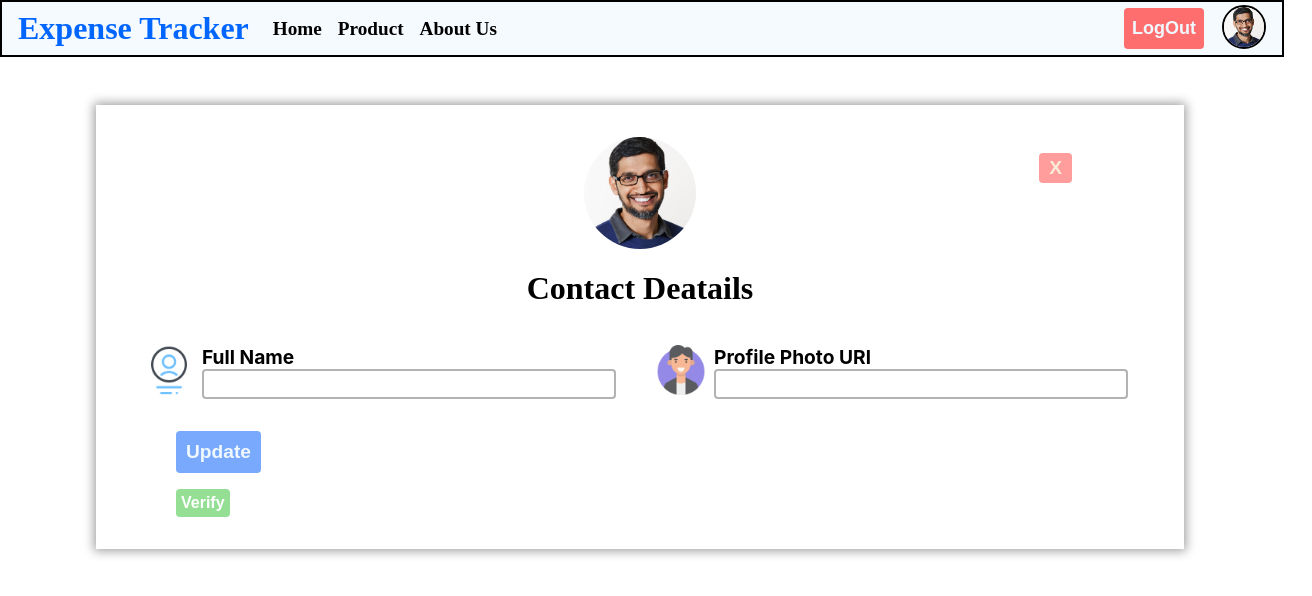
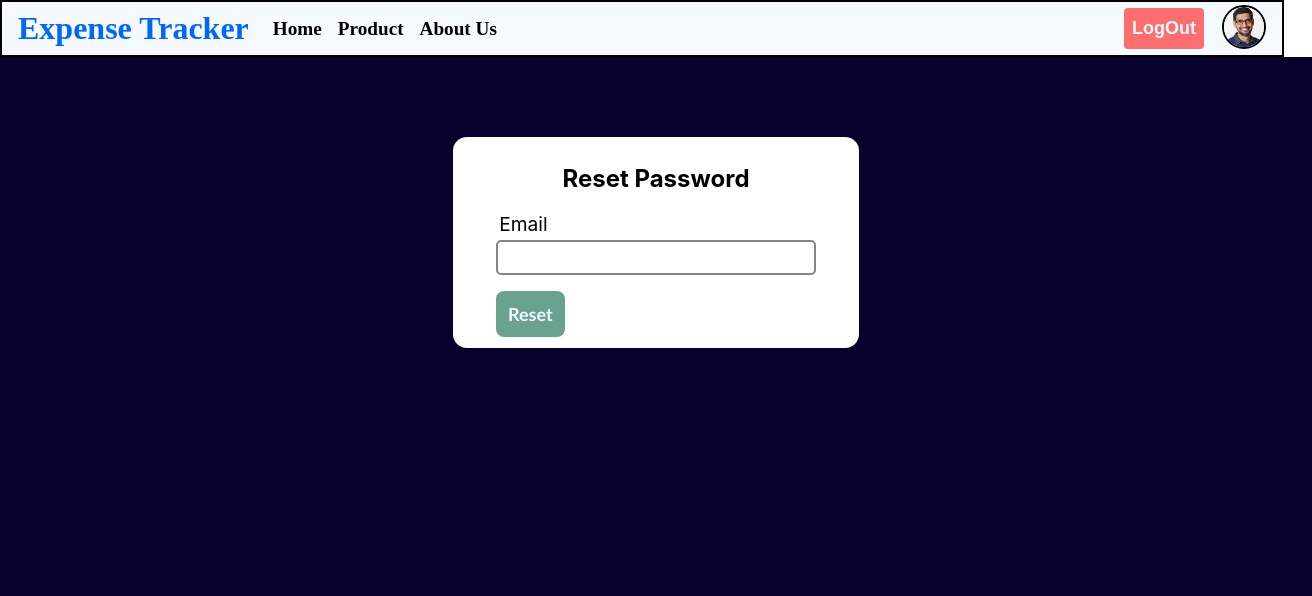
Before and after one commit to shubh532/expense-tracker, a React (Create React App) app: page /reset-password in a window 1280 px wide. Shown: the top 596 px of the page, 1312 px wide, since content can reach past the window. Built offline with nearby package versions, Linux system fonts and the light colour scheme; no server answers; sample sign-in values are in the browser's storage.

Commit message:
Reset Password Functionality

```diff
--- a/src/App.js
+++ b/src/App.js
@@ -6,6 +6,7 @@ import NavBar from './Components/NavBar';
 import HomePage from './Pages/Home';
 import TokenAPI from './ContextAPI/TokenAPI';
 import Profile from './Pages/Profile';
+import ResetPassword from './Components/ResetPassword';
 function App() {
 
   const LogStatus = useContext(TokenAPI)
@@ -26,6 +27,9 @@ function App() {
         <Route path="/login">
           <LogSignInForm />
         </Route>
+        <Route path="/reset-password">
+          <ResetPassword />
+        </Route>
         <Route to="/profile">
           {LogStatus.isLogin ? <Profile /> : <Redirect to="/login" />}
         </Route>
--- a/src/Components/LogSignInForm.js
+++ b/src/Components/LogSignInForm.js
@@ -3,13 +3,14 @@ import { useHistory } from "react-router-dom/cjs/react-router-dom.min"
 import axios from "axios"
 import Style from "./LogSignInForm.module.css"
 import TokenAPI from "../ContextAPI/TokenAPI"
+import { Link } from "react-router-dom/cjs/react-router-dom.min"
 
 function LogSignInForm() {
     const [isLogin, SetisLogin] = useState(true)
     const [Loading, SetLoading] = useState(false)
     const [inpAlert, SetInpAlert] = useState(false)
 
-    const redirectPage=useHistory()
+    const redirectPage = useHistory()
 
     const getEmail = useRef()
     const getPassWord = useRef()
@@ -103,11 +104,11 @@ function LogSignInForm() {
                         <button className={Style.logSignBtn} onClick={!isLogin ? SignUpHandler : LoginHandler} >{isLogin ? "LogIn" : "Sign Up"}</button>
                         <button className={Style.SwitchBtn} onClick={DontHaveAcHandler}>{isLogin ? "Don't Have Account" : "Have an account..? LogIn"}</button>
                     </div>
-
+                    <Link to="/reset-password"><span>Forgot Password..?</span></Link>
                 </form> : <h1>Authentication...</h1>}
-
             </div>
         </div>
+
 
     )
 }
--- a/src/Components/LogSignInForm.module.css
+++ b/src/Components/LogSignInForm.module.css
@@ -76,3 +76,10 @@
     cursor: pointer;
     transform: translate(2px,2px);
 }
+
+.FormContainer form a{
+    text-decoration: none;
+    text-align: center;
+    display: block;
+    color: #007bf5;
+}
--- /dev/null
+++ b/src/Components/ResetPassWord.module.css
@@ -0,0 +1,52 @@
+.FullScreen {
+    height: 100vh;
+    padding: 1rem;
+    width: 100%;
+    background-color: rgb(7, 2, 45);
+  }
+.FormContainer{
+    border-radius: 14px;
+    color: rgb(0, 0, 0);
+    background-color:rgb(255, 255, 255);
+    margin:4rem auto;
+    width:30%;
+    padding: 0.7rem;
+}
+.FormContainer h2{
+    text-align: center;
+    margin:1rem;
+}
+.inputContainer{
+    display: flex;
+    flex-direction: column;
+    margin: 1rem 2rem;
+}
+.inputContainer input{
+    padding: 5px 10px;
+    font-size: large;
+    border-radius: 5px;
+    border: 2px solid rgb(133, 133, 133);
+}
+.inputContainer label{
+    margin: 0.2rem;
+    font-size: larger;
+    font-weight: 400;
+}
+.Btns button{
+    color: aliceblue;
+    font-weight: bold;
+    padding: 12px;
+    margin:0rem 2rem;
+    font-family: 'Gill Sans', 'Gill Sans MT', Calibri, 'Trebuchet MS', sans-serif;
+    font-size: large;
+    border-radius: 8px;
+    border: 0px;
+    background-color: rgb(105, 162, 143);
+}
+
+.Btns button:hover{
+    box-shadow: 0px 0px 5px 2px rgb(177, 177, 177);
+    background-color: rgb(0, 146, 97);
+    cursor: pointer;
+    transform: translate(2px,2px);
+}
--- /dev/null
+++ b/src/Components/ResetPassword.js
@@ -0,0 +1,47 @@
+import axios from "axios"
+import Style from "./ResetPassWord.module.css"
+import { useRef, useState } from "react"
+
+function ResetPassword() {
+    const[Loader,SetLoader]=useState(false)
+    const getEmail=useRef()
+
+    async function ResetPassWordHandler(e) {
+        e.preventDefault()
+        try{
+            SetLoader(true)
+            const Response=await axios.post('https://identitytoolkit.googleapis.com/v1/accounts:sendOobCode?key=AIzaSyDylzGVLX-rmTUX0T1v6RbDkssgdhg-ciI',{
+                requestType:"PASSWORD_RESET",
+                email:getEmail.current.value
+            })
+            if(Response.status===200){
+                SetLoader(false)
+                alert("Check your Mail Box")
+            }
+        }catch(err){
+            console.log(err)
+            SetLoader(false)
+            alert("email not found")
+        }
+
+    }
+
+    return (
+        <div className={Style.FullScreen}>
+            <div className={Style.FormContainer}>
+                <form>
+                    <h2>Reset Password</h2>
+                    <div className={Style.inputContainer}>
+                        <label>Email</label>
+                        <input type="email" ref={getEmail} required></input>
+                    </div>
+                    <div className={Style.Btns} >
+                        {Loader?<h2>Please Wait</h2>:<button onClick={ResetPassWordHandler}>Reset</button>}
+                    </div>
+                </form>
+            </div>
+        </div >
+    )
+}
+
+export default ResetPassword;
--- a/src/Pages/Profile.js
+++ b/src/Pages/Profile.js
@@ -29,7 +29,6 @@ function Profile() {
                     SetLoading(false)
                 }
             } catch (err) {
-                console.log(err)
                 SetLoading(false)
                 alert("some Error Occure")
             }
@@ -41,21 +40,18 @@ function Profile() {
         e.preventDefault()
         SetLoading(true)
         try {
-            console.log("i am going to run")
             const Response = await axios.post("https://identitytoolkit.googleapis.com/v1/accounts:sendOobCode?key= AIzaSyDylzGVLX-rmTUX0T1v6RbDkssgdhg-ciI", {
                 requestType: "VERIFY_EMAIL",
                 idToken: idToken.TokenId
             }, {
                 headers: { "Content-Type": "application/json" }
             })
-            if (Response.status===200){
-                console.log(Response)
+            if (Response.status === 200) {
                 SetLoading(false)
                 alert("Email is Verified")
             }
 
         } catch (err) {
-            console.log(err)
             alert("USER NOT Found SignUp Again")
         }
     }
@@ -119,7 +115,7 @@ function Profile() {
 
             <div className={Style.verifyMail}>
                 <h3>{idToken.Email}</h3>
-                {Loader?<h4>Verifying Email...</h4>:<button onClick={verifyMail}>Verify</button>}
+                {Loader ? <h4>Verifying Email...</h4> : <button onClick={verifyMail}>Verify</button>}
             </div>
         </div>
     )
```
